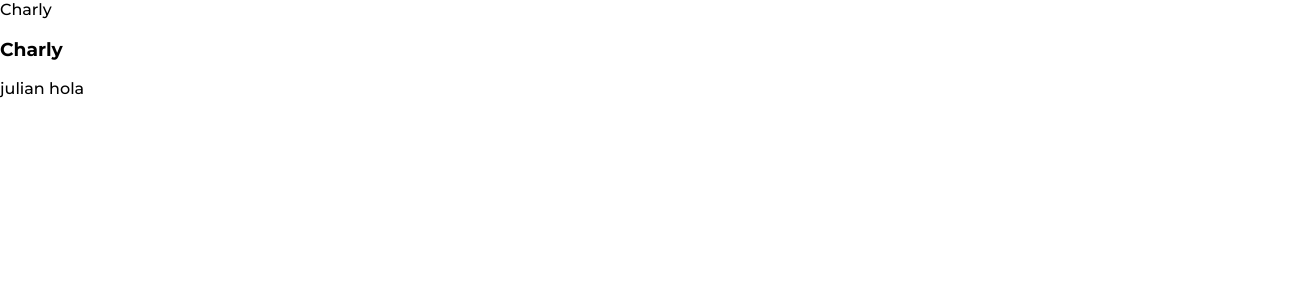
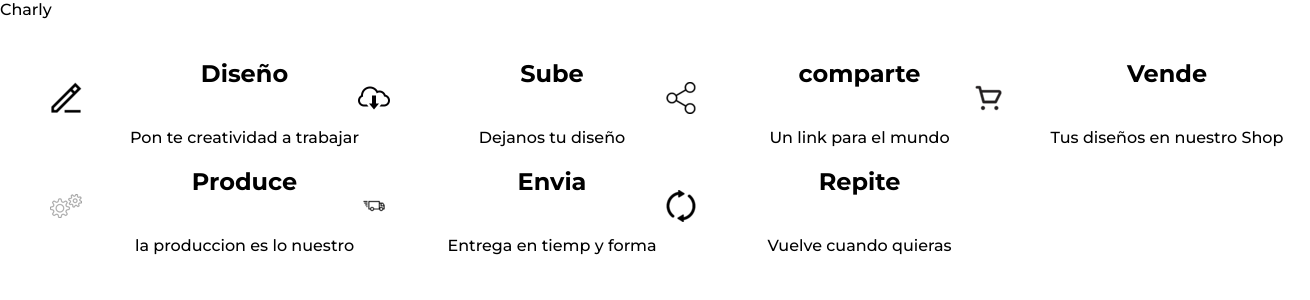
Before and after one commit to carlosgovi/un-sol-para-tres-princesas-front, a Next.js app: page /desings in a window 1280 px wide. Shown: the top 300 px of the page, 1310 px wide, since content can reach past the window. Built offline with nearby package versions, Linux system fonts and the light colour scheme.

Commit message:
se agrego el section del menu en un nuevo branch

```diff
--- a/src/components/Section-menu/index.tsx
+++ b/src/components/Section-menu/index.tsx
@@ -1,20 +1,80 @@
+import React from "react";
+
 import { Title, Text } from "@/ui/typography";
+import Image from "next/image";
+import CardMenu from "@/ui/card-menu";
+
 import {
-  gears,
-  download,
-  shar,
-  shoppingcart,
-  truck,
-  twocircules,
+  Gears,
+  Download,
+  Shar,
+  Shoppingcart,
+  Truck,
+  Twocircules,
+  Write,
 } from "@/ui/assets";
 
+import styled from "styled-components";
+
+const card = [
+  {
+    id: 1,
+    image: Write,
+    title: "Diseño",
+    subtitle: "Pon te creatividad a trabajar",
+  },
+  {
+    id: 2,
+    image: Download,
+    title: "Sube",
+    subtitle: "Dejanos tu diseño",
+  },
+  {
+    id: 3,
+    image: Shar,
+    title: "comparte",
+    subtitle: "Un link para el mundo",
+  },
+  {
+    id: 4,
+    image: Shoppingcart,
+    title: "Vende",
+    subtitle: "Tus diseños en nuestro Shop",
+  },
+  {
+    id: 5,
+    image: Gears,
+    title: "Produce",
+    subtitle: "la produccion es lo nuestro",
+  },
+  { id: 6, image: Truck, title: "Envia", subtitle: "Entrega en tiemp y forma" },
+
+  {
+    id: 7,
+    image: Twocircules,
+    title: "Repite",
+    subtitle: "Vuelve  cuando quieras",
+  },
+];
+
+const Row = styled.div`
+  display: grid;
+  grid-template-columns: repeat(auto-fit, minmax(250px, 1fr));
+  grid-gap: 50px;
+  margin: 50px;
+  justify-content: space-between;
+  align-items: center;
+`;
 export function SectionMenu() {
   return (
     <>
-      <div className="section-menu">
-        <h3 className={Title}>Charly</h3>
-        <p className={Text}>julian hola</p>
-      </div>
+      <Row>
+        {card.map((card) => (
+          <div>
+            <CardMenu {...card} />
+          </div>
+        ))}
+      </Row>
     </>
   );
 }
--- /dev/null
+++ b/src/ui/card-menu/index.tsx
@@ -0,0 +1,41 @@
+import React from "react";
+import Image from "next/image";
+import { Title, Text } from "../typography";
+import styled from "styled-components";
+
+const CardContainer = styled.div`
+  display: flex;
+  flex-direction: row;
+  align-items: center;
+  justify-content: space-between;
+  width: 337px;
+  height: 58px;
+  gap: 20px;
+`;
+
+const CardsText = styled.div`
+  display: flex;
+  flex-direction: column;
+  align-items: center;
+  justify-content: center;
+  jus
+  text-align: center;
+  width: 337px;
+  height: 58px;
+  gap: 10px;
+`;
+function CardMenu({ image, title, subtitle }) {
+  return (
+    <>
+      <CardContainer>
+        <Image src={image} alt="" />
+        <CardsText>
+          <Title>{title}</Title>
+          <Text>{subtitle}</Text>
+        </CardsText>
+      </CardContainer>
+    </>
+  );
+}
+
+export default CardMenu;
```
Also changed, not shown: src/ui/assets/index.tsx (+14 -12 lines), src/ui/assets/write.png (renamed from src/ui/assets/write_draw_pen_icon_252066.png).
